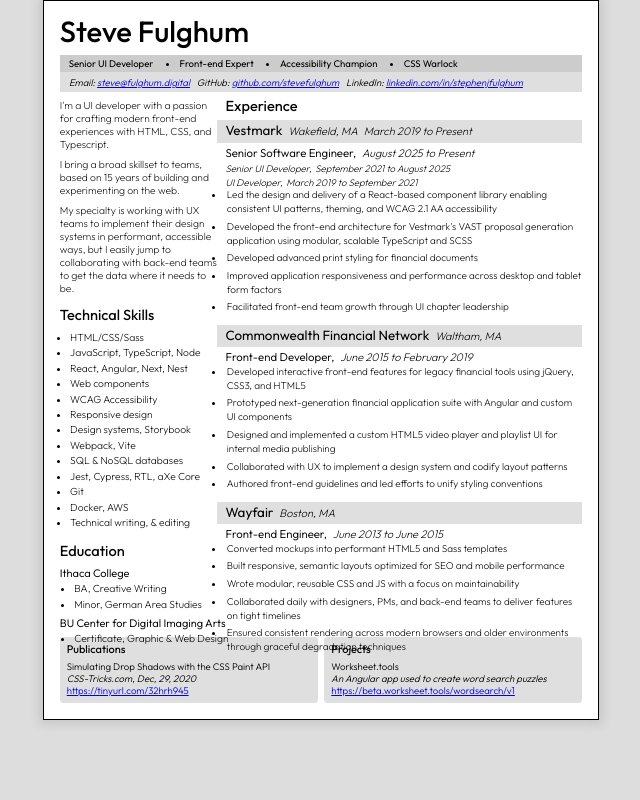
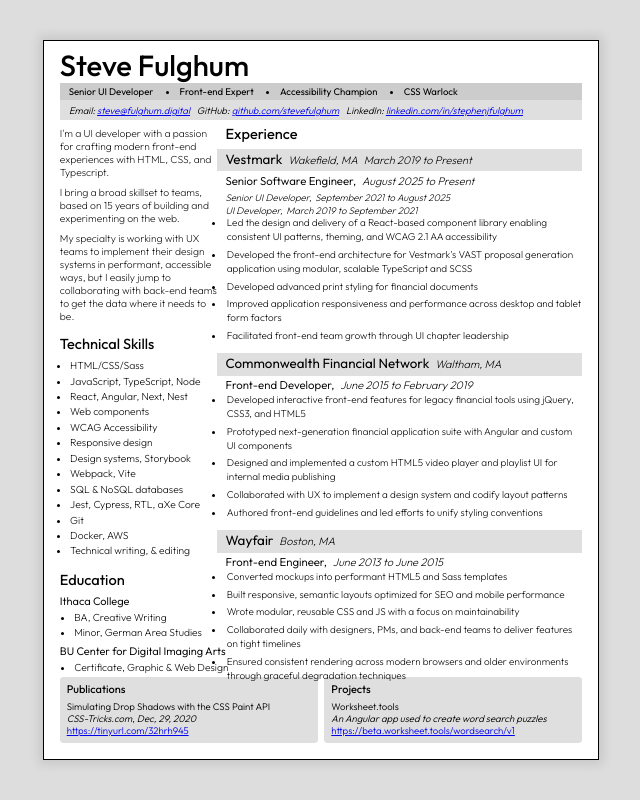
Before and after one commit to stevefulghum/fulghum.digital, an Angular app: page /resume in a window 1280 px wide. Shown: the whole page, without its empty margins (319-959 px from the left). Built offline with nearby package versions, Linux system fonts and the light colour scheme.

Commit message:
Fallback css in supports

```diff
--- a/src/app/components/page/page-fallback.css
+++ b/src/app/components/page/page-fallback.css
@@ -1,7 +1,5 @@
-@import url('../../../functions.css');
-
 @layer fallback {
-    :host {
+    app-page {
         /* Font size variables */
         --font-size-main: 16px;
         --font-size-header: 1.6cqh;
@@ -22,7 +20,6 @@
         --space-page-gap-x: 1.5%;
         --space-main-padding: 1.25%;
         --space-h1-margin-bottom: 1.25cqh;
-        --space-section-gap: 1cqh;
         --space-title-heading-list-gap: 1ch;
         --space-title-subheading-gap: 1cqh;
         --space-title-subheading-padding-inline-start: 1.75cqw;
@@ -40,14 +37,14 @@
         display: flex;
         flex-direction: column;
         align-items: center;
-        justify-content: --get-content-justification();
+        justify-content: center;
         width: 100%;
         height: 100vh;
 
         main {
             container-type: size;
             container-name: resume-page;
-            aspect-ratio: --get-aspect-ratio();
+            aspect-ratio: 8.5 / 11;
             display: grid;
             grid-template-columns: repeat(16, minmax(0, 1fr));
             grid-template-rows: repeat(5, min-content) minmax(0, 1fr) min-content;
@@ -103,15 +100,11 @@
                 padding: 0;
             }
 
-            /* Temporarily support browsers that don't support if() */
-            @supports not (color: if(media(print): #000)) {
-                aspect-ratio: 8.5 / 11;
-            }
-
             h1 {
                 grid-column: 1 / -1;
                 grid-row: 1 / 2;
                 margin-bottom: 1.25cqh;
+                line-height: .6;
             }
 
             /* Shared section layout */
@@ -120,7 +113,7 @@
                 flex-direction: column;
                 align-items: flex-start;
                 justify-content: flex-start;
-                gap: var(--space-section-gap);
+                gap: 0;
             }
 
             /* Shared flex UL layout */
@@ -206,6 +199,7 @@
                 grid-row: 4 / 5;
                 margin-top: 1cqh;
                 hyphens: none;
+                gap: .25lh;
 
                 p {
                     font-weight: 220;
@@ -361,8 +355,10 @@
             width: 100vw;
             flex: 1 1 max-content;
             height: max-content;
+            justify-content: flex-start;
 
             main {
+                aspect-ratio: auto;
                 container-type: unset;
                 display: block;
                 border: 0;
@@ -374,11 +370,6 @@
                 gap: 0;
                 padding: 1ch;
                 height: auto;
-
-                /* Temporarily support browsers that don't support if() */
-                @supports not (color: if(media(print): #000)) {
-                    aspect-ratio: auto;
-                }
 
                 .title-heading {
                     height: auto;
@@ -468,8 +459,10 @@
             --font-size-footer-h2: 1.25rem;
             --font-size-footer-p: 1rem;
 
+            justify-content: flex-start;
 
             main {
+                aspect-ratio: auto;
                 align-items: start;
                 border: 0;
                 box-shadow: none;
--- a/src/app/components/page/page.css
+++ b/src/app/components/page/page.css
@@ -1,7 +1,9 @@
 @import url('../../../functions.css');
+@import url('./page-fallback.css') supports(not (color: if(media(print): #000)));
 
 @layer page {
-    :host {
+    @scope(app-page) {
+        :scope {
             background-color: #ddd;
             display: flex;
             flex-direction: column;
@@ -9,6 +11,7 @@
             justify-content: --get-content-justification();
             width: 100%;
             height: 100vh;
+        }
 
         main {
             container-type: --set-by-style(size, unset, unset);
@@ -33,7 +36,6 @@
             box-shadow: --set-by-style(0 0 10px 4px rgba(0, 0, 0, 0.1), 0, 0);
             padding: --set-by-style(1.25%, 1.25%, 1ch);
 
-            /* Shared element resets within the page */
             :is(ul, p) {
                 margin: 0;
                 padding: 0;
@@ -183,7 +185,7 @@
                 grid-column: 1 / 6;
                 grid-row: 5 / 6;
                 font-size: --set-by-style(1.5cqh, 1rem, 1rem);
-                margin-top: ;
+                margin-top: --set-by-style(2cqh, 2cqh, 1ch);
 
                 ul {
                     margin-left: --set-by-style(2.5cqw, 2.5cqw, 3ch);
@@ -329,17 +331,8 @@
                 }
             }
 
-            /* Temporarily support browsers that don't support if() */
-            @supports not (color: if(media(print): #000)) {
-                aspect-ratio: 8.5 / 11;
-            }
-
             @container(style(--screen-mode: mobile)) {
                 grid-auto-rows: min-content;
-
-                @supports not (color: if(media(print): #000)) {
-                    aspect-ratio: auto;
-                }
 
                 .title-heading {
                     height: auto;
@@ -472,6 +465,7 @@
 
 
         @media only screen and (width < 768px) and (pointer: coarse) {
+            :scope {
                 --screen-mode: mobile;
                 --font-size-h2: 1.5rem;
                 --font-size-h3: 1.25rem;
@@ -482,8 +476,10 @@
                 flex: 1 1 max-content;
                 height: max-content;
             }
+        }
 
         @media only screen and (768px <= width < 1024px) and (orientation: landscape) and (pointer: coarse) {
+            :scope {
                 --screen-mode: tablet;
                 --font-size-h1: 2.5rem;
                 --font-size-h2: 1.5rem;
@@ -492,3 +488,4 @@
             }
         }
     }
+}
--- a/src/app/components/page/page.ts
+++ b/src/app/components/page/page.ts
@@ -1,15 +1,12 @@
-import { Component } from '@angular/core';
+import { Component, ViewEncapsulation } from '@angular/core';
 
 @Component({
   selector: 'app-page',
   standalone: true,
   imports: [],
   templateUrl: './page.html',
-  styleUrls: [
-    './page.css',
-    './page-fallback.css'
-  ]
+  styleUrls: ['./page.css'],
+  encapsulation: ViewEncapsulation.None
 })
 export class Page {
-
 }
```
Lines whose indentation alone changed are shown as unchanged.
